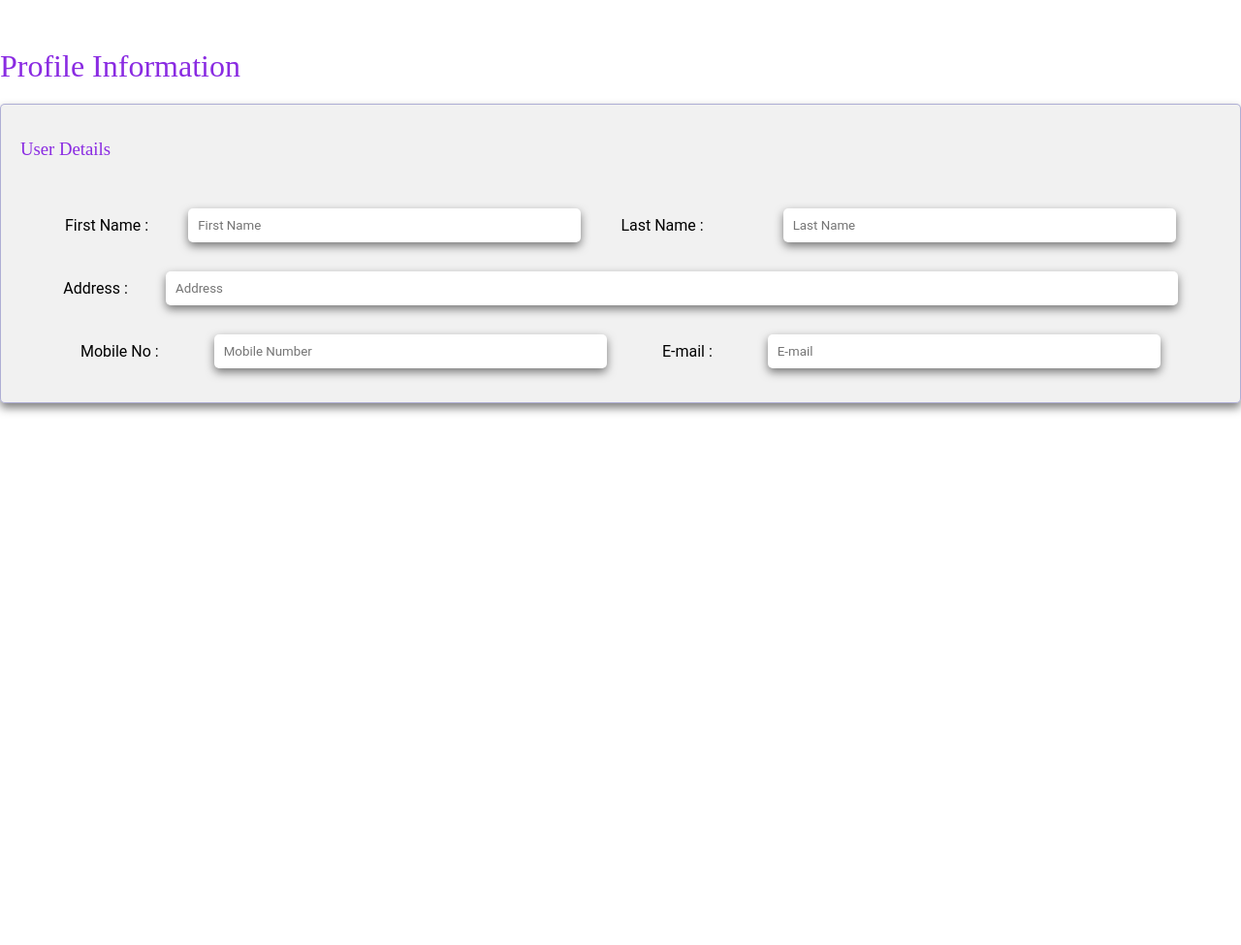
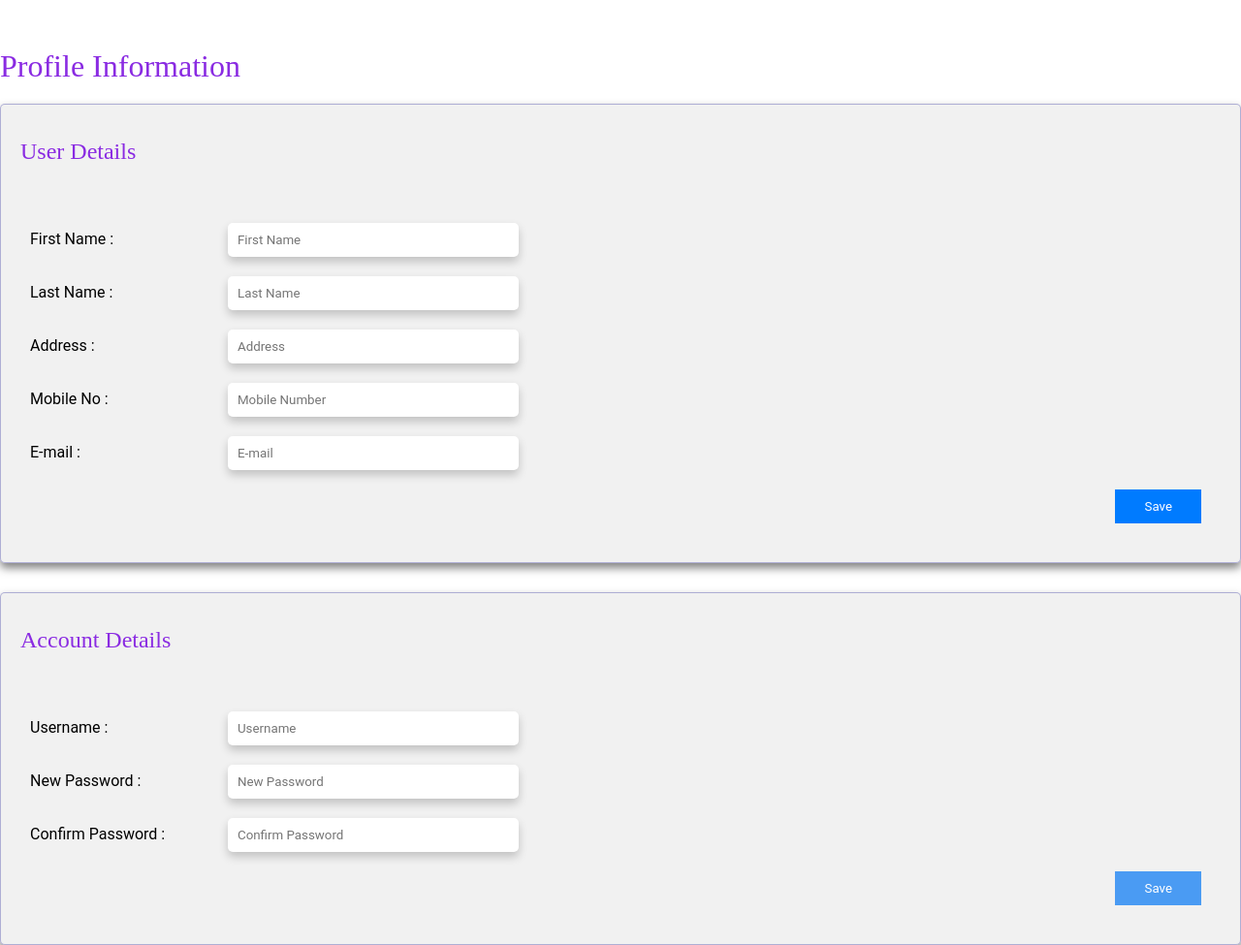
Before and after one commit to Dilzhan-s-Academic/SkyLuxes-AirlineTicketReservationSystem-Y1S2, a PHP site: page /SkyLuxes-AirlineTicketReservationSystem/Pages/Dashboard/userProfileInfo.php in a window 1280 px wide. Shown: the whole page at 97% size. Before the commit the page ends 427 px from the top, so only its background shows below. Run offline with PHP 8.4, Linux system fonts and the light colour scheme; some web fonts are replaced.

Commit message:
complete the profile info in userdashboard without js part it23366572

```diff
--- a/Pages/Dashboard/userProfileInfo.php
+++ b/Pages/Dashboard/userProfileInfo.php
@@ -7,59 +7,108 @@
             .headding {
                 margin-top: 50px;
             }
-            .userDetailContainer {
+            .userDetailContainer , .accDetailContainer {
                 border: 0.5px solid rgba(83, 83, 172, 0.425);
                 border-radius: 5px;
                 box-shadow: 0 5px 10px rgba(0,0,0,0.5);
                 max-width: 100%;
                 padding: 30px 20px 30px 20px;
                 background-color: #d8d9d85f;
-                margin-top:-30px;
+                margin-top:30px;
             }
-            h1,h3 {
+            h1,h2 {
                 text-align: left;
             }
-            .udForm > form > .name , .udForm > form > .addr , .udForm > form > .contact{
+            h1 {
+
+                margin-bottom: -10px;
+            }
+            .formElement {
+                display: block;
+            }
+            .formElement > label ,.formElement > input{
+                display: inline-block;
+                padding: 10px;
+            }
+            .formElement > label {
+                width: 200px;
+            }
+            .formElement > input {
+                box-shadow: 0px 5px 10px 0px rgba(0,0,0,0.2);
+                border-radius: 5px;
+                margin:10px;
+                width: 300px;
+                justify-content: center;
+            }
+            .submitButton {
                 display: flex;
-                justify-content: space-evenly;
-                align-items: center;
-                margin: 30px 5px 5px 5px;
+                justify-content: flex-end;
+                padding: 10px 20px;
             }
-
-            .udForm > form  input {
-                padding: 10px;
-                width: 33%;
-                border-radius: 5px;
-                box-shadow: 0px 4px 10px 0px rgba(0,0,0,0.5);
+            .submitButton > input {
+                padding: 10px 30px ;
+                background-color: #007bff;
+                color: #fff;
+                border: none;
+                cursor: pointer;
             }
-            .udForm > form > .addr > input {
-                width:85%
+            .submitButton > input:disabled {
+                background-color: #278af4d2;
             }
         </style>
     </head>
         <body>
             <h1 class="headding"> Profile Information</h1>
             <div class="userDetailContainer">
-                <h3>User Details</h3>
+                <h2>User Details</h2>
                 <div class="udForm">
                     <form action="#">
-                            <div class="name">
+                                <div class="formElement">
                                     <label>First Name : </label>
-                                    <input type="text" id="fname" name="fname" placeholder="First Name">
-                                <label>Last Name :</label><br/>
-                                    <input type="text" id="lname" name="lname" placeholder="Last Name">
+                                        <input type="text" id="fname" name="fname" placeholder="First Name" required>
                                 </div>
-                            <div class="addr">
+                                <div class="formElement">
+                                    <label>Last Name :</label>
+                                        <input type="text" id="lname" name="lname" placeholder="Last Name" required>
+                                </div>
+                                <div class="formElement">
                                     <label>Address :</label>
-                                    <input type="text" id="lname" name="lname" placeholder="Address">
+                                        <input  type="text" id="address" name="address" placeholder="Address" required>
                                 </div>
-                            <div class="contact">
+                                <div class="formElement">
                                     <label>Mobile No :</label>
-                                    <input type="text" id="mobile" name="mobile" placeholder="Mobile Number">
+                                        <input type="tel" id="mobile" name="mobile" placeholder="Mobile Number" required>
+                                </div>
+                                <div class="formElement">
                                     <label>E-mail :</label>
-                                    <input type="text" id="mail" name="mail" placeholder="E-mail">
+                                        <input type="email" id="mail" name="mail" placeholder="E-mail" required>
                                 </div>
 
+                                <div class="submitButton">
+                                    <input type="submit" value="Save" name="Save">
+                                </div>
+                    </form>
+                </div>
+            </div>
+            <div class="accDetailContainer">
+                <h2>Account Details</h2>
+                <div class="adForm">
+                    <form action="#">
+                                <div class="formElement">
+                                    <label>Username : </label>
+                                        <input type="text" id="username" name="username" placeholder="Username" required>
+                                </div>
+                                <div class="formElement">
+                                    <label>New Password :</label>
+                                        <input type="password" id="newpwd" name="newpwd" placeholder="New Password" required>
+                                </div>
+                                <div class="formElement">
+                                    <label>Confirm Password :</label>
+                                        <input  type="password" id="cnfmpwd" name="cnfmpwd" placeholder="Confirm Password" required>
+                                </div>
+                                <div class="submitButton">
+                                    <input type="submit" value="Save" name="Save" disabled>
+                                </div>
                     </form>
                 </div>
             </div>
--- a/Pages/userDashboard.php
+++ b/Pages/userDashboard.php
@@ -49,6 +49,7 @@
                     break;
                 case 'myresrv':
                     path = 'Dashboard/userReservationInfo.php';
+                    break;
             }
             fetch(path)
                 .then(response => response.text())
--- a/styles/dashboard.css
+++ b/styles/dashboard.css
@@ -10,6 +10,7 @@
     background-color: #eaecea;
     box-shadow: 0px 5px 15px 0px rgba(0,0,0,0.3);
     width: 300px;
+    height: 100%;
     padding: 30px;
 }
 .user {
```
Lines whose indentation alone changed are shown as unchanged.
